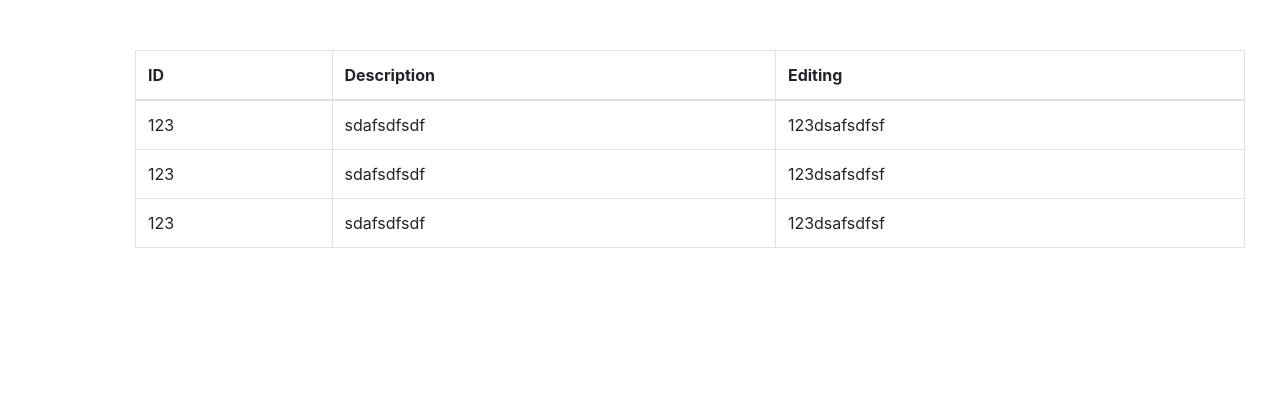
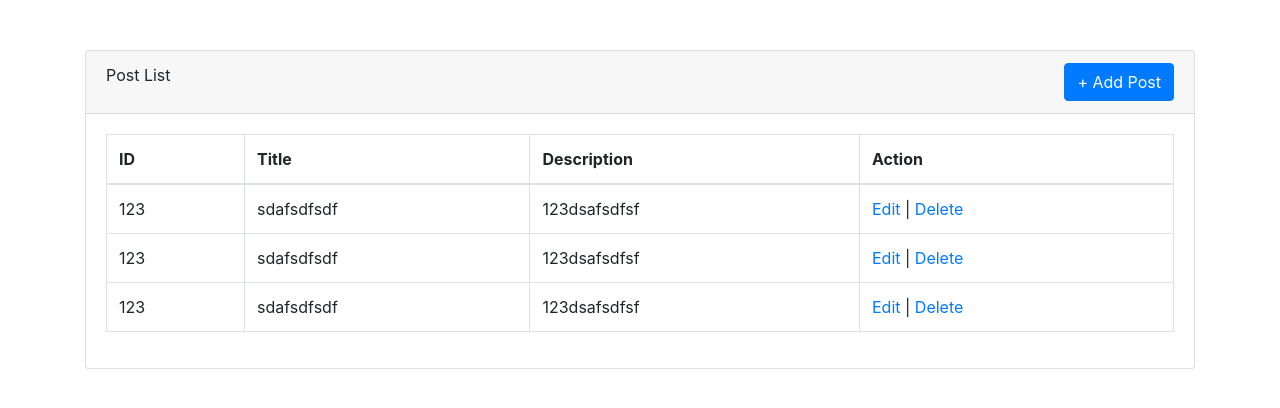
Before and after one commit to akk2000/LightXGym, a PHP site: page /admin in a window 1280 px wide. Shown: the top 408 px of the page. Run offline with PHP 8.4, Linux system fonts and the light colour scheme.

Commit message:
adding tables & form for index and postcreation

```diff
--- a/Admin/index.php
+++ b/Admin/index.php
@@ -8,7 +8,7 @@
     <title>Admin Dashboard</title>
 
     <style>
-        table{
+        body{
             margin:50px;
         }
     </style>
@@ -17,12 +17,28 @@
     <div class="container">
         <div class="row">
             <div class="col-md-12">
+
+
+                <div class="card">
+                    <div class="card-header">
+                        <div class="row">
+                        <div class="col-md-6">
+                            <div class="card-title">Post List</div>
+                        </div>
+                        <div class="col-md-6">
+                            <a href="post-create.php" class="float-right btn btn-primary"> + Add Post</a>
+                        </div>
+                        </div>
+                    </div>
+
+                    <div class="card-body">
                     <table class="table table-bordered">
                             <thead>
                                 <tr>
                                     <th>ID</th>
+                                    <th>Title</th>
                                     <th>Description</th>
-                            <th>Editing</th>
+                                    <th>Action</th>
                                 </tr>
                             </thead>
                             <tbody>
@@ -30,21 +46,32 @@
                                     <td>123</td>
                                     <td>sdafsdfsdf</td>
                                     <td>123dsafsdfsf</td>
+                                    <td>
+                                        <a href="">Edit</a> | <a href="">Delete</a>
+                                    </td>
                                 </tr>
 
                                 <tr>
                                     <td>123</td>
                                     <td>sdafsdfsdf</td>
                                     <td>123dsafsdfsf</td>
+                                    <td>
+                                        <a href="">Edit</a> | <a href="">Delete</a>
+                                    </td>
                                 </tr>
 
                                 <tr>
                                     <td>123</td>
                                     <td>sdafsdfsdf</td>
                                     <td>123dsafsdfsf</td>
+                                    <td>
+                                        <a href="">Edit</a> | <a href="">Delete</a>
+                                    </td>
                                 </tr>
                             </tbody>
                      </table>
+                    </div>
+                </div>
             </div>
         </div>
     </div>
```
Also changed, not shown: Admin/post-create.php (added, +61 -0 lines). Lines whose indentation alone changed are shown as unchanged.
